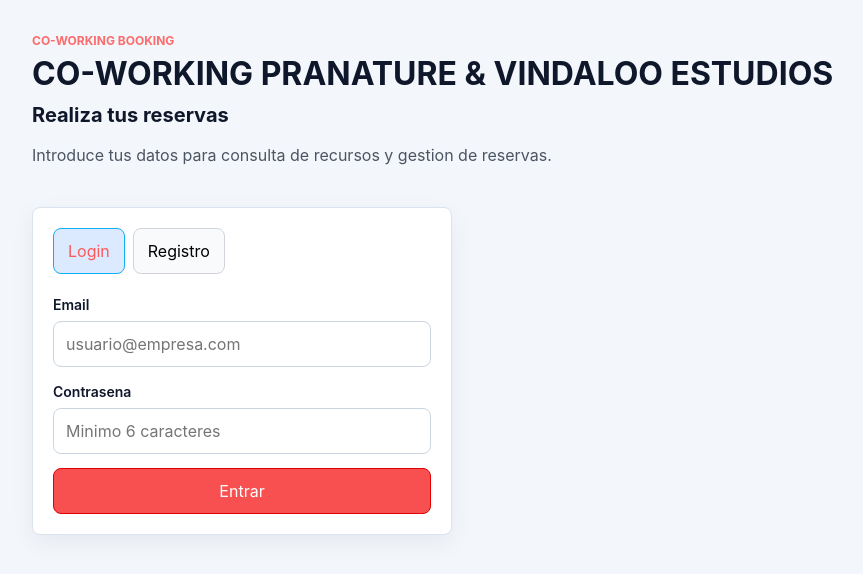
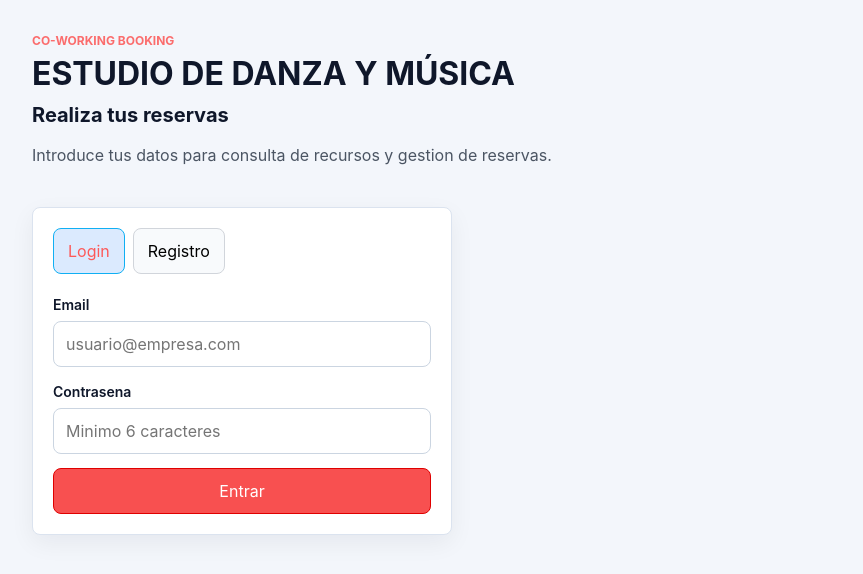
Before and after one commit to delberRepository/coworking-boocking, a React app in the folder frontend/: page / in a window 1280 px wide. Shown: the top 574 px of the page, without its empty margins (28-891 px from the left). Built offline with nearby package versions, Linux system fonts and the light colour scheme; no server answers; the HTML template or start-up script is replaced by a standard one.

Commit message:
app lista para clientes

```diff
--- a/frontend/src/components/HeroBanner.jsx
+++ b/frontend/src/components/HeroBanner.jsx
@@ -5,7 +5,7 @@ const HeroBanner = ({ login, isAuthenticated }) => {
     <section className="hero-band">
       <div>
         <p className="eyebrow">Co-working Booking</p>
-        <h1>CO-WORKING PRANATURE & VINDALOO ESTUDIOS</h1>
+        <h1>ESTUDIO DE DANZA Y MÚSICA</h1>
         <h2>Realiza tus reservas</h2>
         {!isAuthenticated && (
           <p className="hero-copy">
```
